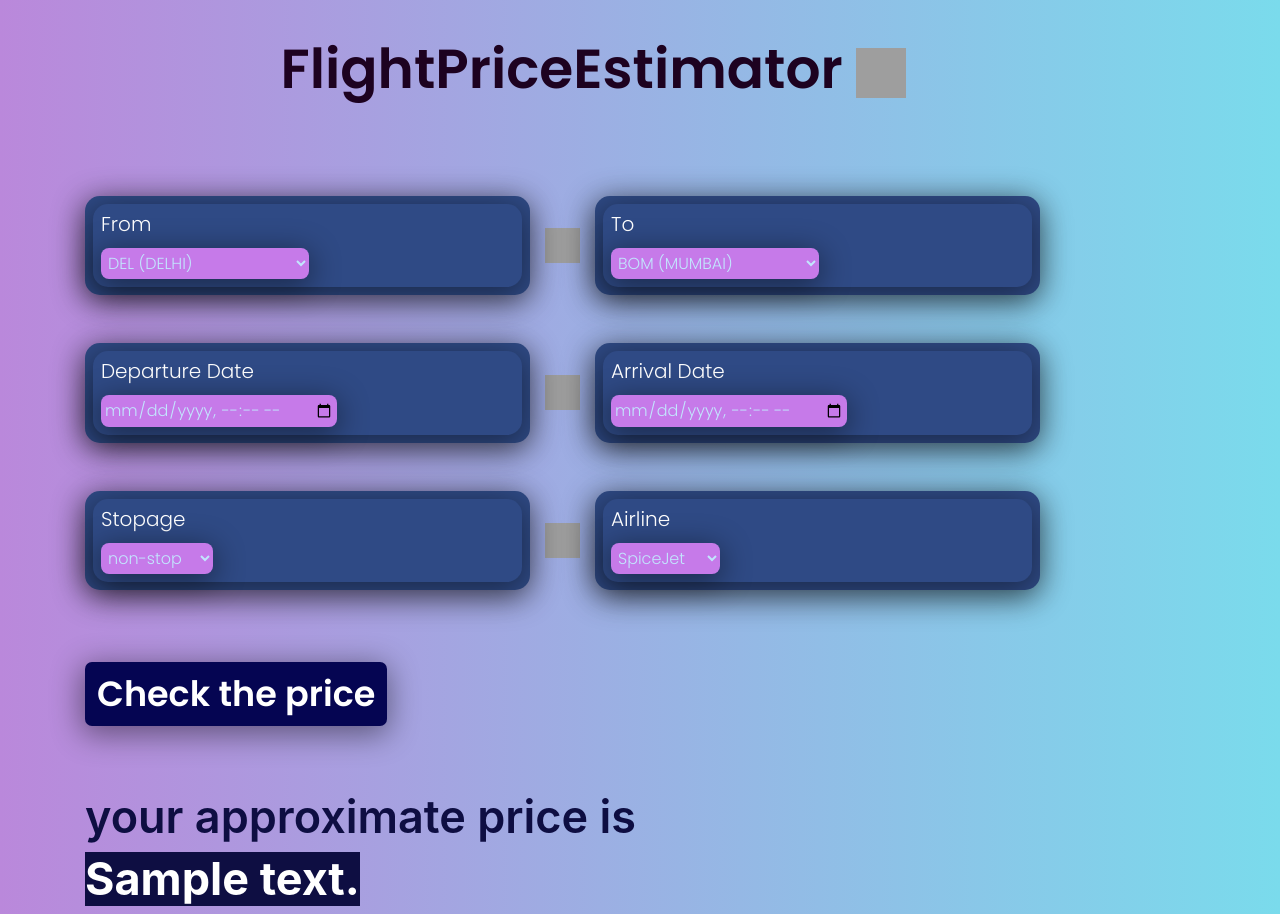
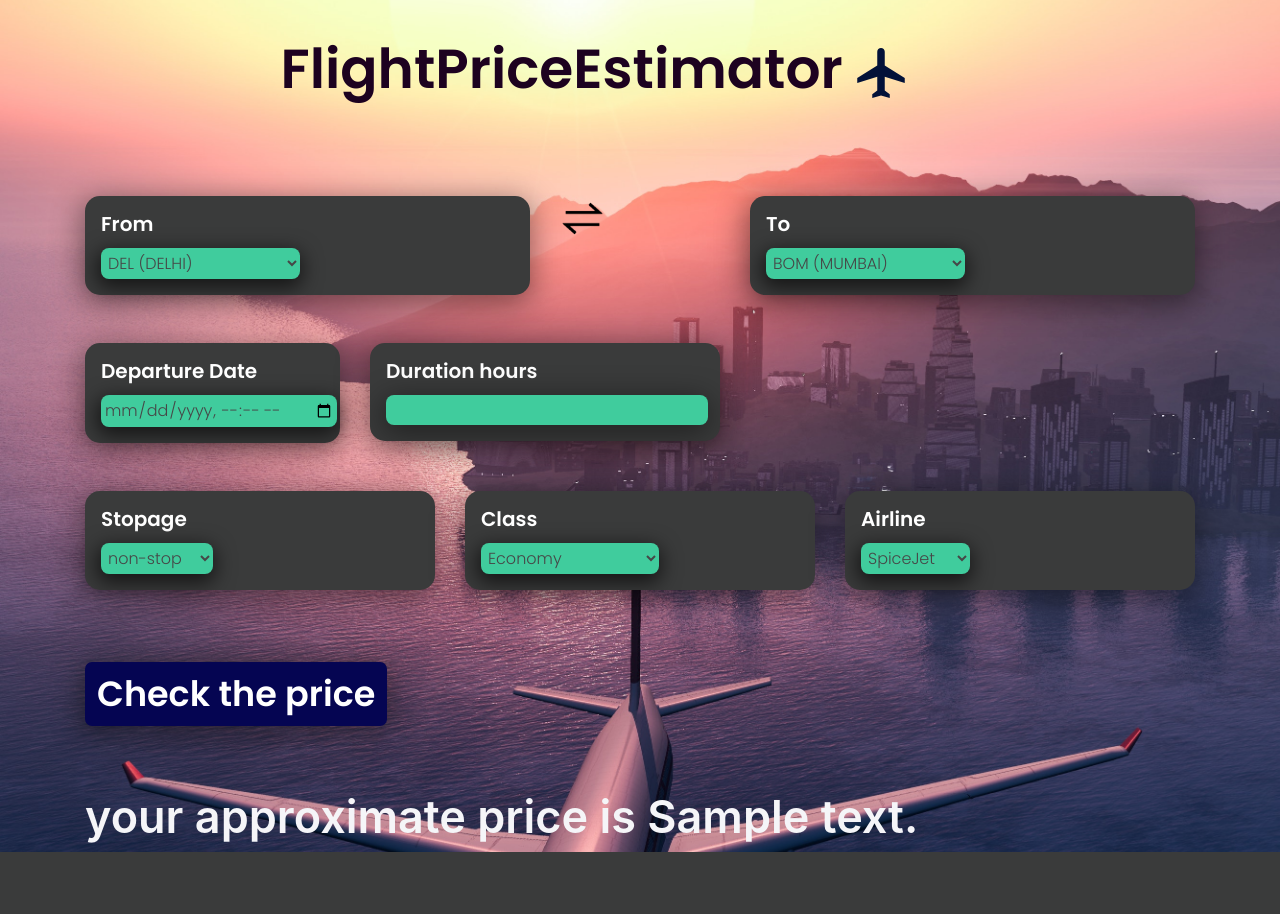
Before and after one commit to laiz-in/flightpriceWEBAPP, a Flask app: template templates/home.html in a window 1280 px wide. After the commit the page ends 852 px from the top, so only its background shows below. Run offline with Flask 2, Linux system fonts and the light colour scheme; the template is opened without the code that fills it: most values are stand-ins (such as "Sample title", 1, 10 or a date in 2020); parts of the project's set-up code (start-up, migrations or seed data) failed here and were passed over; some libraries are stand-ins or nearby versions; grey boxes are pictures that could not be loaded.

Commit message:
made some changes for CSS and HTML

```diff
--- a/app.py
+++ b/app.py
@@ -6,9 +6,10 @@ import pickle
 import pandas as pd
 from src.logger import logging
 from src.exception import CustomException
+from datetime import datetime
 
 app = Flask(__name__)
-model = pickle.load(open("ipynb_files/flight_fare.pkl", "rb"))
+model = pickle.load(open("notebook/model/random_forest_model.pkl", "rb"))
 
 
 
@@ -25,25 +26,83 @@ def predict():
 
         # Date_of_Journey
         date_dep = request.form["Dep_Time"]
-        Journey_day = int(pd.to_datetime(date_dep, format="%Y-%m-%dT%H:%M").day)
-        Journey_month = int(pd.to_datetime(date_dep, format ="%Y-%m-%dT%H:%M").month)
+        Day = int(pd.to_datetime(date_dep, format="%Y-%m-%dT%H:%M").day)
+        Month = int(pd.to_datetime(date_dep, format ="%Y-%m-%dT%H:%M").month)
         Dep_hour = int(pd.to_datetime(date_dep, format ="%Y-%m-%dT%H:%M").hour)
-        Dep_min = int(pd.to_datetime(date_dep, format ="%Y-%m-%dT%H:%M").minute)
-        date_arr = request.form["Arrival_Time"]
-        Arrival_hour = int(pd.to_datetime(date_arr, format ="%Y-%m-%dT%H:%M").hour)
-        Arrival_min = int(pd.to_datetime(date_arr, format ="%Y-%m-%dT%H:%M").minute)
-        Duration_hours = abs(Arrival_hour - Dep_hour)
-        Duration_mins = abs(Arrival_min - Dep_min)
-        Total_Stops = int(request.form["stops"])
+        Year = int(pd.to_datetime(date_dep, format ="%Y-%m-%dT%H:%M").year)
+        Day_of_week = int(pd.to_datetime(date_dep, format ="%Y-%m-%dT%H:%M").day_of_week)
+
+
+        #classifying the time object to our departure classes
+        if Dep_hour >= 18 or Dep_hour < 6:
+            Departure = 'After 6 PM'
+        elif Dep_hour >= 12 and Dep_hour < 18:
+            Departure = '12 PM - 6 PM'
+        elif Dep_hour >= 6 and Dep_hour < 12:
+            Departure = '6 AM - 12 PM'
+        else:
+            Departure = 'Before 6 AM'
+
+        #classifying the time object to our departure classes
+        if Dep_hour >= 18 or Dep_hour < 6:
+            Arrival = 'After 6 PM'
+        elif Dep_hour >= 12 and Dep_hour < 18:
+            Arrival = '12 PM - 6 PM'
+        elif Dep_hour >= 6 and Dep_hour < 12:
+            Arrival = '6 AM - 12 PM'
+        else:
+            Arrival = 'Before 6 AM'
+
+        # Calculate the number of days left until the departure date
+        date_dep_for = datetime.strptime(date_dep, '%Y-%m-%dT%H:%M')
+        Days_left = ((date_dep_for - datetime.now()).days)+1
+
+
+        Duration_in_hours = request.form['Duration']
+        Total_stops = (request.form["stops"])
         Airline=request.form['Airline']
+        Classes=request.form['Classes']
         Source = request.form["Source"]
         Destination = request.form["Destination"]
-        obj= DataTransformation()
-        prediction=obj.get_data_transformer(Journey_day,Journey_month,Dep_hour, Dep_min ,Arrival_hour,Arrival_min,Duration_hours,Duration_mins,Total_Stops,Airline,Source,Destination)
-        output=round(prediction[0],2)
+        df = [{
+            'Airline': Airline,
+            'Classes': Classes,
+            'Source': Source,
+            'Departure': Departure,
+            'Total_stops': Total_stops,
+            'Arrival': Arrival,
+            'Destination': Destination,
+            'Duration_in_hours': Duration_in_hours,
+            'Days_left': Days_left,
+            'Year': Year,
+            'Month': Month,
+            'Day': Day,
+            'Day_of_week': Day_of_week
+            }]
+        data = pd.DataFrame(df, index=[13])
 
 
-        return render_template('home.html',prediction_text="₹ {}".format(output))
+
+
+        # obj= DataTransformation()
+        # prediction=obj.get_data_transformer(Airline,
+        #                                     Classes,
+        #                                     Source,
+        #                                     Departure,
+        #                                     Total_stops,
+        #                                     Arrival,
+        #                                     Destination,
+        #                                     Duration_in_hours,
+        #                                     Days_left,
+        #                                     Year,
+        #                                     Month,
+        #                                     Day,
+        #                                     Day_of_week)
+
+        # output=round(prediction[0],2) prediction_text="₹ {}".format(output)
+
+
+        return render_template('home.html',prediction_text=Days_left)
 
 
     return render_template("home.html")
--- a/static/styles.css
+++ b/static/styles.css
@@ -1,5 +1,7 @@
-body{
-  background: linear-gradient(to right, rgb(186, 136, 219),rgb(122, 219, 236))
+body {
+  background-image: url("assets/flightphoto.jpg");
+  background-size: cover;
+  background-position: center;
 }
 .navbar #head {
   font-family: 'Poppins', sans-serif;
@@ -22,15 +24,20 @@ body{
   height: 50px;
 
 }
-.arrow img{
-  width :35px;
-  height: 35px;
+.col-2 img{
+  width :45px;
+
 }
-.arrow{
-  display: flex;
+.row .col-2{
   align-items: center;
   justify-content: center;
 }
+
+.col-5{
+  width: 50%;
+  float: left;
+}
+
 #button{
   background-color: rgb(5, 5, 82);
   -webkit-box-shadow: -1px 6px 30px 3px rgba(0,0,0,0.53);
@@ -51,39 +58,74 @@ body{
   background-color: rgb(14, 14, 66);
 
 }
+h5{
+  font-weight: 900;
+}
 h4{
-  color: rgb(14, 14, 66);
+  color: rgb(245, 245, 248);
   font-weight: 600;
   font-size: 45px;
 }
 h3{
   width: fit-content;
-  background-color: rgb(14, 14, 66);
-  color: white;
+  background-color: rgb(127, 127, 219);
+  color: rgb(5, 99, 99);
   font-weight: 700;
   font-size: 45px;
 }
-.card-body,.card{
+.card{
   font-family: 'Poppins', sans-serif;
   outline: none;
   border: none;
   border-radius: 15px;
   padding: 8px;
   font-size: 16px;
-  background-color: rgb(47, 74, 133);
+  background-color: rgb(58, 59, 59);
   color: white;
   -webkit-box-shadow: -1px 6px 30px 3px rgba(0,0,0,0.53);
    box-shadow: -1px 6px 30px 3px rgba(0,0,0,0.43);
+}.card-body{
+  font-family: 'Poppins', sans-serif;
+  outline: none;
+  border: none;
+  border-radius: 15px;
+  padding: 8px;
+  font-size: 16px;
+  background-color: transparent;
+  color: white;
+
 }
-.card-body .options{
-  background-color: rgb(198, 122, 233);
+
+.card-body .options {
+  background-color: rgb(64, 204, 157);
   border: none;
   outline: none;
   border-radius: 8px;
+  box-shadow: -1px 6px 20px 3px rgba(0,0,0,0.63);
+  padding: 3px;
+  color: rgb(70, 71, 71);
+  max-width: 500px;
+}
+
+.card-body input{
+  background-color: rgb(64, 204, 157);
+  border: none;
+  outline: none;
+  border-radius: 8px;
+  max-width: fit-content;
   -webkit-box-shadow: -1px 6px 30px 3px rgba(0,0,0,0.53);
    box-shadow: -1px 6px 30px 3px rgba(0,0,0,0.43);
   padding: 3px;
-  color: rgb(194, 230, 253);
+  color: rgb(70, 71, 71);
+  appearance: none;
+}
+input[type="number"]::-webkit-outer-spin-button,
+input[type="number"]::-webkit-inner-spin-button {
+    -webkit-appearance: none;
+    margin: 0;
+}
+input[type="number"] {
+  -moz-appearance: textfield;
 }
 
 /* ============================================================================================================================================================= */
@@ -110,4 +152,24 @@ h3{
     font-weight: 800;
     font-size: 19px;
   }
+
+.col-5{
+    width: 50%;
+    float: left;
 }
+.col-2 img{
+  width: 35px;
+  align-items: center;
+  justify-content: center;
+}
+.col-2{
+  justify-content: center;
+  align-items: center;
+  margin-top: 25px;
+}
+.card-body select {
+  width: 100%;
+}
+
+
+}
--- a/templates/home.html
+++ b/templates/home.html
@@ -26,7 +26,7 @@
         <div id="head" class="container-fluid">
             <div class="navbar-header">
                 <a class="navbar-brand" href="/">
-                    FlightPriceEstimator <img src="static\flight-icon.svg" alt="Flight Icon">
+                    FlightPriceEstimator <img src="static\assets\flight-icon.svg" alt="Flight Icon">
                 </a>
             </div>
         </div>
@@ -43,7 +43,7 @@
         <form action="\predict" method="post">
 
             <div class="row places-row ">
-                <div class="col-sm-5">
+                <div class="col-5">
                     <div class="card">
                         <div class="card-body">
                             <!-- Source -->
@@ -55,15 +55,15 @@
                                 <option value="Hyderabad">HYD (HYDERABAD)</option>
                                 <option value="Kolkata">CCU (KOLKATA)</option>
                                 <option value="Chennai">MMA (CHENNAI)</option>
-                                <option value="Ahmedabad">AMD (ahammedabad)</option>
+                                <option value="Ahmedabad">AMD (AHAMMEDABAD)</option>
                             </select>
                         </div>
                     </div>
                 </div>
-                <div class="arrow">
-                    <img src="static\travel-icon.png" alt="travel Icon">
+                <div class="col-2">
+                    <img src="static\assets\travel-icon.png" alt="travel Icon">
                 </div>
-                <div class="col-sm-5">
+                <div class="col-5">
                     <div class="card">
                         <div class="card-body">
                             <h5 class="card-title">To</h5>
@@ -74,7 +74,7 @@
                                 <option value="Hyderabad">HYD (HYDERABAD)</option>
                                 <option value="Kolkata">CCU (KOLKATA)</option>
                                 <option value="Chennai">MMA (CHENNAI)</option>
-                                <option value="Ahmedabad">AMD (ahammedabad)</option>
+                                <option value="Ahmedabad">AMD (AHAMMEDABAD)</option>
                                 <option value="Delhi">DEL (DELHI)</option>
                             </select>
                         </div>
@@ -85,7 +85,7 @@
             <br>
             <br>
             <div class="row">
-                <div class="col-sm-5 ">
+                <div class="col-sm-3">
                     <div class="card">
                         <div class="card-body">
                             <h5 class="card-title">Departure Date</h5>
@@ -94,19 +94,17 @@
                         </div>
                     </div>
                 </div>
-                <div class="arrow places-row">
-                    <img src="static\calendar-icon.svg" alt="travel Icon">
-                </div>
-                <br>
-                <div class="col-sm-5">
+                <div class="col-sm-4 ">
                     <div class="card">
                         <div class="card-body">
-                            <h5 class="card-title">Arrival Date</h5>
-                            <!-- Arrival -->
-                            <input class="options" type="datetime-local" name="Arrival_Time" id="Arrival_Time" required="required">
+                            <h5 class="card-title">Duration hours</h5>
+                            <!-- Departure -->
+                            <input type="number" step="any" max="50" name="Duration">
                         </div>
                     </div>
                 </div>
+                <br>
+
             </div>
 
 
@@ -114,7 +112,7 @@
             <br>
 
             <div class="row">
-                <div class="col-sm-5">
+                <div class="col-sm-4">
                     <div class="card">
                         <div class="card-body">
                             <h5 class="card-title">Stopage</h5>
@@ -127,10 +125,21 @@
                         </div>
                     </div>
                 </div>
-                <div class="arrow places-row">
-                    <img src="static\flight-icon.svg" alt="travel Icon">
+                <div class="col-sm-4">
+                    <div class="card">
+                        <div class="card-body">
+                            <h5 class="card-title">Class</h5>
+                            <!-- Total Stops -->
+                            <select class="options" name="Classes" required="required">
+                                <option value="Economy">Economy</option>
+                                <option value="'Premium Economy">'Premium Economy</option>
+                                <option value="Business">Business</option>
+                                <option value="First">First</option>
+                            </select>
+                        </div>
+                    </div>
                 </div>
-                <div class="col-sm-5">
+                <div class="col-sm-4">
                     <div class="card">
                         <div class="card-body">
                             <h5 class="card-title">Airline</h5>
@@ -162,7 +171,7 @@
 
         <br>
         <br>
-        <h4>your approximate price is </h4><h3>{{ prediction_text }}</h3>
+        <h4>your approximate price is {{ prediction_text }}</h4>
 
     </div>
 
```
Also changed, not shown: test.py (added, +11 -0 lines), static/assets/flightphoto.jpg (added), 1 other file.
